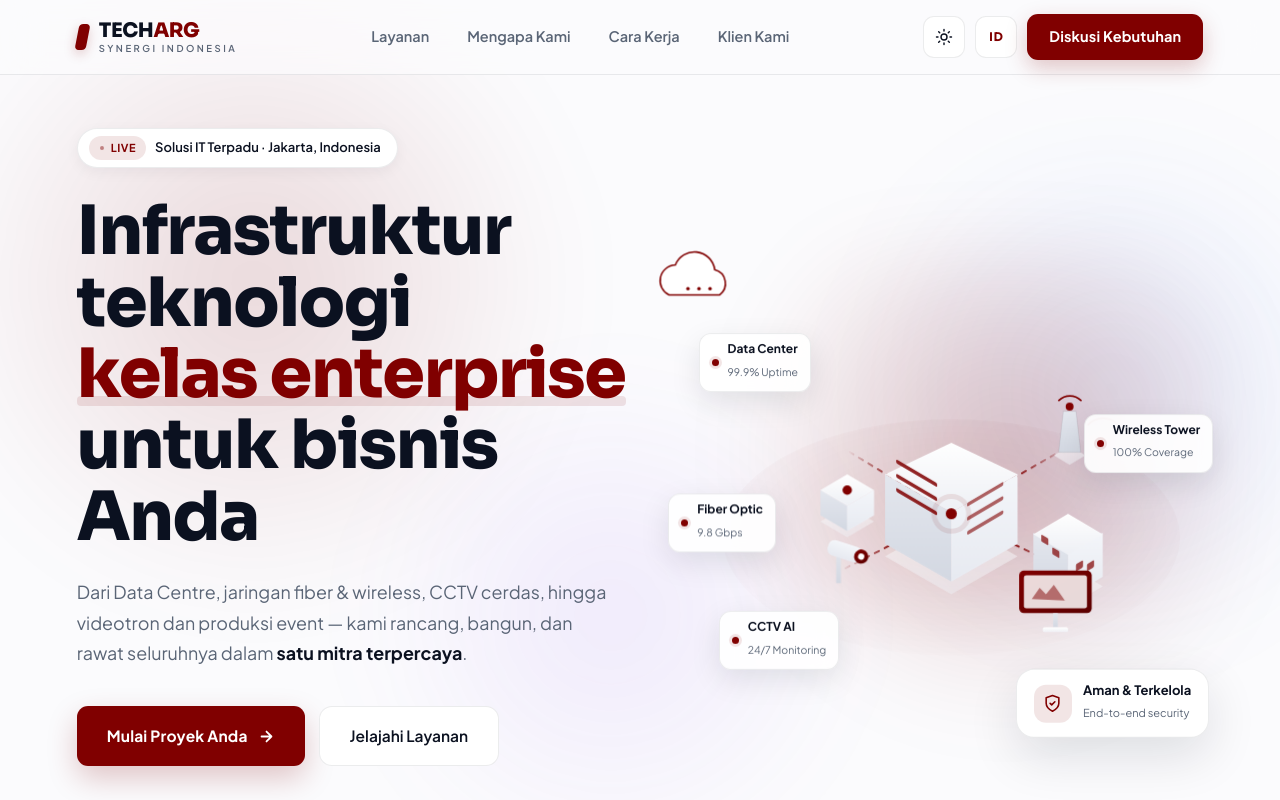
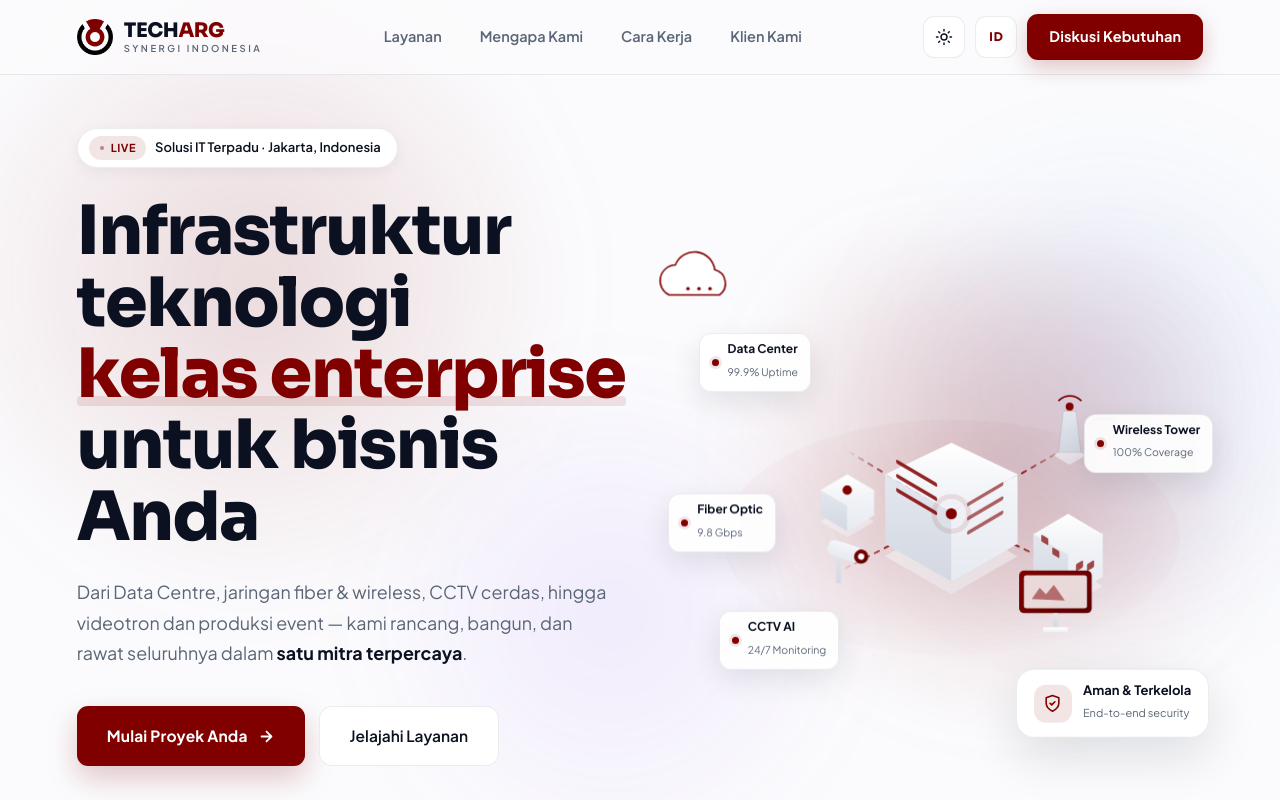
Before and after one commit to aminju14/techarg, a plain HTML site: page index.html in a window 1280 px wide. Shown: the top 800 px of the page. Drawn offline with Linux system fonts and the light colour scheme.

Commit message:
feat: replace abstract brand bar with official logo assets and update favicon set

```diff
--- a/index.html
+++ b/index.html
@@ -5,8 +5,9 @@
 <meta name="viewport" content="width=device-width, initial-scale=1">
 <title data-i18n-title="id">Techarg Synergi Indonesia — Infrastruktur Teknologi Kelas Enterprise</title>
 <meta name="description" data-i18n-meta="id" content="Data Centre, jaringan fiber &amp; wireless, CCTV cerdas, videotron, dan produksi event — satu mitra teknologi terpercaya untuk bisnis Anda di Jakarta.">
-<link rel="icon" type="image/svg+xml" href="favicon.svg">
-<link rel="apple-touch-icon" sizes="180x180" href="favicon.svg">
+<link rel="icon" href="favicon.ico" sizes="any">
+<link rel="icon" type="image/png" sizes="32x32" href="favicon-32.png">
+<link rel="apple-touch-icon" sizes="180x180" href="apple-touch-icon.png">
 <meta name="theme-color" content="#800000">
 <link rel="preconnect" href="https://fonts.googleapis.com">
 <link rel="preconnect" href="https://fonts.gstatic.com" crossorigin>
@@ -72,7 +73,7 @@
   .nav{position:fixed;top:0;left:0;right:0;z-index:100;padding:0 var(--gutter);backdrop-filter:blur(20px) saturate(180%);background:var(--nav-bg);border-bottom:1px solid var(--border);transition:background .4s,border-color .4s}
   .nav-inner{display:flex;align-items:center;justify-content:space-between;gap:16px;padding:14px 0;max-width:var(--maxw);margin:0 auto}
   .brand{display:flex;align-items:center;gap:11px;text-decoration:none}
-  .brand-bar{width:11px;height:26px;border-radius:4px;background:var(--accent);transform:skewX(-11deg);flex-shrink:0;box-shadow:0 4px 12px var(--glow)}
+  .brand-icon{width:36px;height:36px;object-fit:contain;flex-shrink:0}
   .brand-text{display:flex;flex-direction:column;line-height:1.05}
   .brand-text b{font-family:'Sora',sans-serif;font-size:20px;font-weight:800;letter-spacing:-.02em;color:var(--text)}
   .brand-text b .arg{color:var(--accent)}
@@ -336,7 +337,7 @@
     <nav class="nav">
       <div class="nav-inner">
       <a href="#top" class="brand">
-        <span class="brand-bar"></span>
+        <img class="brand-icon" src="assets/logo/techarg-icon.png" alt="Techarg" width="36" height="36">
         <span class="brand-text">
           <b>TECH<span class="arg">ARG</span></b>
           <small>Synergi Indonesia</small>
@@ -368,7 +369,7 @@
     <div class="mobile-menu" id="mobileMenu">
       <div class="mobile-menu-head">
         <span class="brand">
-          <span class="brand-bar"></span>
+          <img class="brand-icon" src="assets/logo/techarg-icon.png" alt="Techarg" width="36" height="36">
           <span class="brand-text"><b>TECH<span class="arg">ARG</span></b><small>Synergi Indonesia</small></span>
         </span>
         <button class="close-btn" id="menuClose" aria-label="Tutup menu">
@@ -761,7 +762,7 @@
       <div class="foot-grid">
         <div class="foot-about">
           <a href="#top" class="brand" style="margin-bottom:0">
-            <span class="brand-bar"></span>
+            <img class="brand-icon" src="assets/logo/techarg-icon.png" alt="Techarg" width="36" height="36">
             <span class="brand-text"><b>TECH<span class="arg">ARG</span></b><small>Synergi Indonesia</small></span>
           </a>
           <p data-i18n="footer.about">Mitra teknologi terpadu untuk infrastruktur IT, jaringan, keamanan, dan solusi visual kelas enterprise.</p>
```
Also changed, not shown: apple-touch-icon.png (added), assets/logo/techarg-icon.png (added), assets/logo/techarg-lockup.png (added), assets/logo/techarg-wordmark.png (added), favicon-32.png (added), favicon.ico (added), favicon.svg (deleted).
